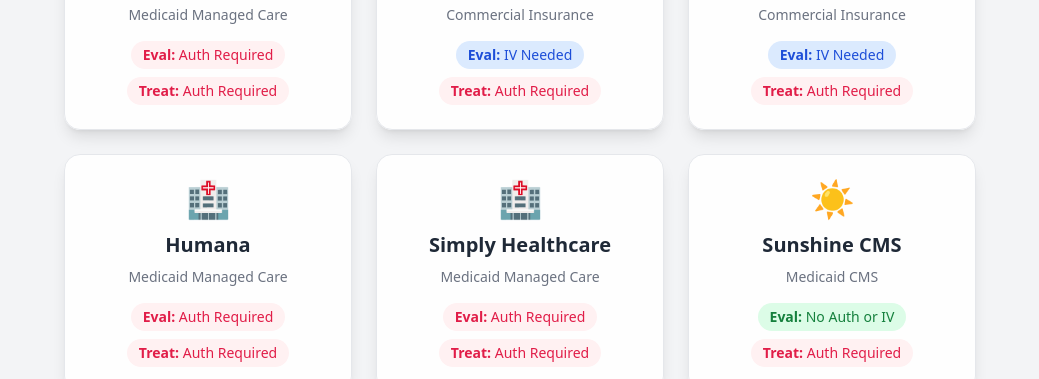
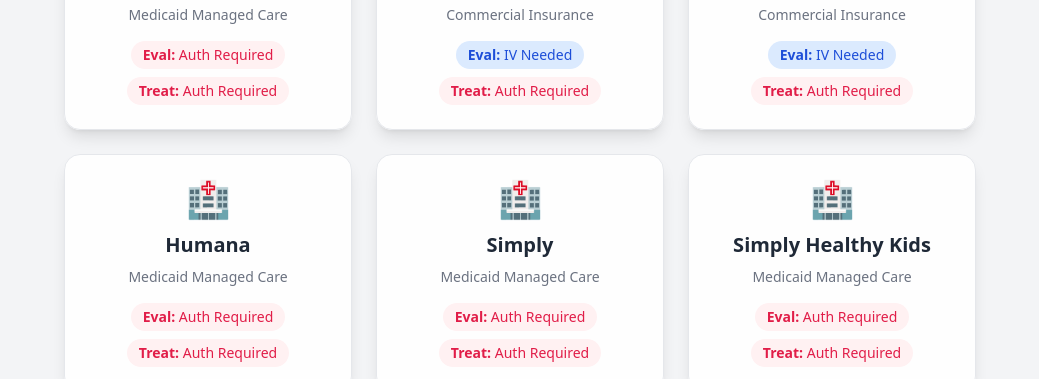
Before and after one commit to robles1999/aph-auth-procedures, a plain HTML site: page index.html in a window 1280 px wide. Shown: the part 602-981 px from the top of the page, without its empty margins (120-1159 px from the left). Drawn offline with nearby package versions, Linux system fonts and the light colour scheme.

Commit message:
Update index.html added Simply Healthy Kids payor.

```diff
--- a/index.html
+++ b/index.html
@@ -182,7 +182,19 @@
           evalSpecialInstructions: [],
           txSpecialInstructions: [],
         },
-        "Simply Healthcare": {
+        "Simply": {
+          category: "Medicaid Managed Care",
+          logo: "🏥",
+          evalAuth: true,
+          treatmentAuth: true,
+          ivPortalUrl:
+            "https://essentials.availity.com/static/public/onb/onboarding-ui-apps/availity-fr-ui/?_gl=1*1qxannh*_gcl_au*MzkyNTI1MjkxLjE3NTYyMjIyNDI.*_ga*MTQ4ODk4NDYxNS4xNzU2MjIyMjQz*_ga_E2R9S4EQP7*czE3NTgyMTA0MDYkbzE2JGcxJHQxNzU4MjExMDY0JGo2MCRsMCRoMA..#/login",
+          txPortalUrl:
+            "https://essentials.availity.com/static/public/onb/onboarding-ui-apps/availity-fr-ui/?_gl=1*1qxannh*_gcl_au*MzkyNTI1MjkxLjE3NTYyMjIyNDI.*_ga*MTQ4ODk4NDYxNS4xNzU2MjIyMjQz*_ga_E2R9S4EQP7*czE3NTgyMTA0MDYkbzE2JGcxJHQxNzU4MjExMDY0JGo2MCRsMCRoMA..#/login",
+          evalSpecialInstructions: [],
+          txSpecialInstructions: [],
+        },
+        "Simply Healthy Kids": {
           category: "Medicaid Managed Care",
           logo: "🏥",
           evalAuth: true,
```
